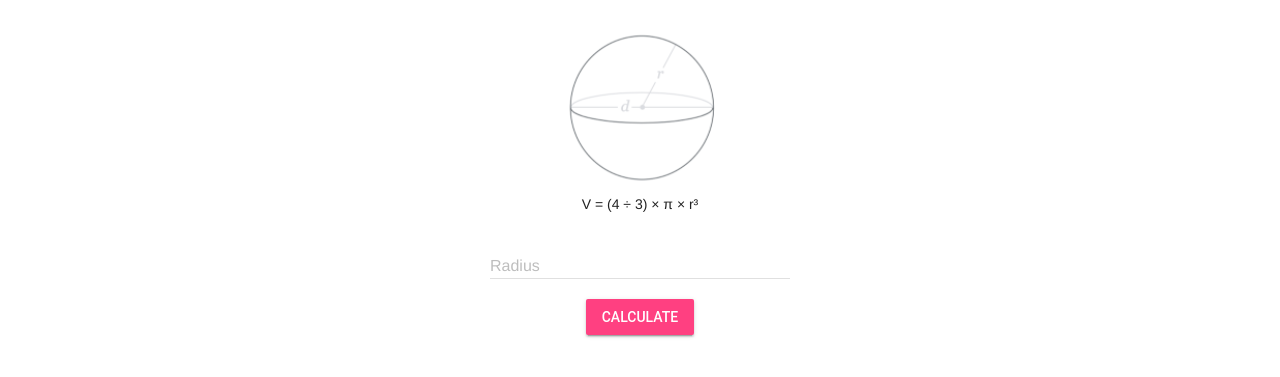
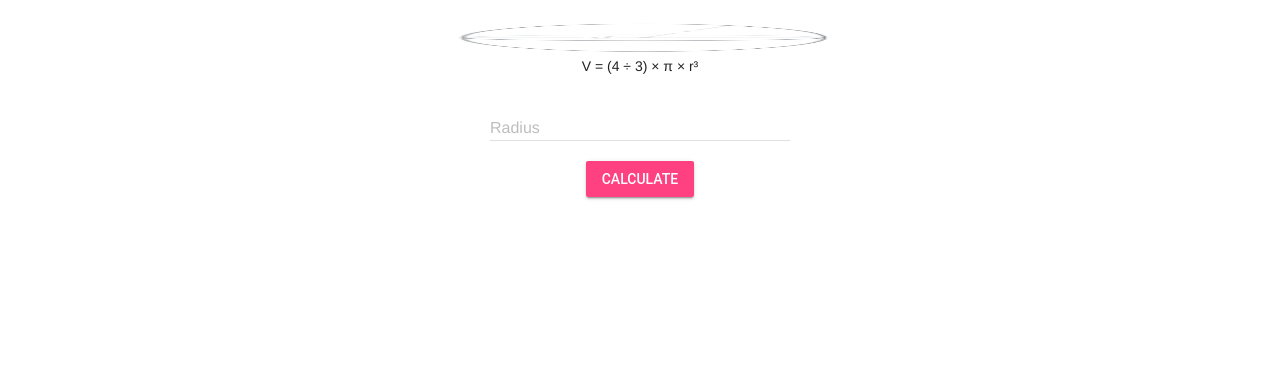
Before and after one commit to CristianoSellitto/ICS2O-Unit3-03-HTML-PWA, a plain HTML site: page index.html in a window 1280 px wide. Shown: the part 163-540 px from the top of the page. Drawn offline with nearby package versions, Linux system fonts and the light colour scheme.

```diff
--- a/index.html
+++ b/index.html
@@ -37,7 +37,7 @@
     <br>
     <br>
     <h1>Formula:</h1>
-    <img src="./img/sphere.png" alt="Image of a Sphere" width="167px" height="171px">
+    <img src="./img/sphere.png" alt="Image of a Sphere" width="33%" height="33">
     <p>V = (4 ÷ 3) × π × r³</p>
     <!-- Radius Input -->
     <form action="#">
```
